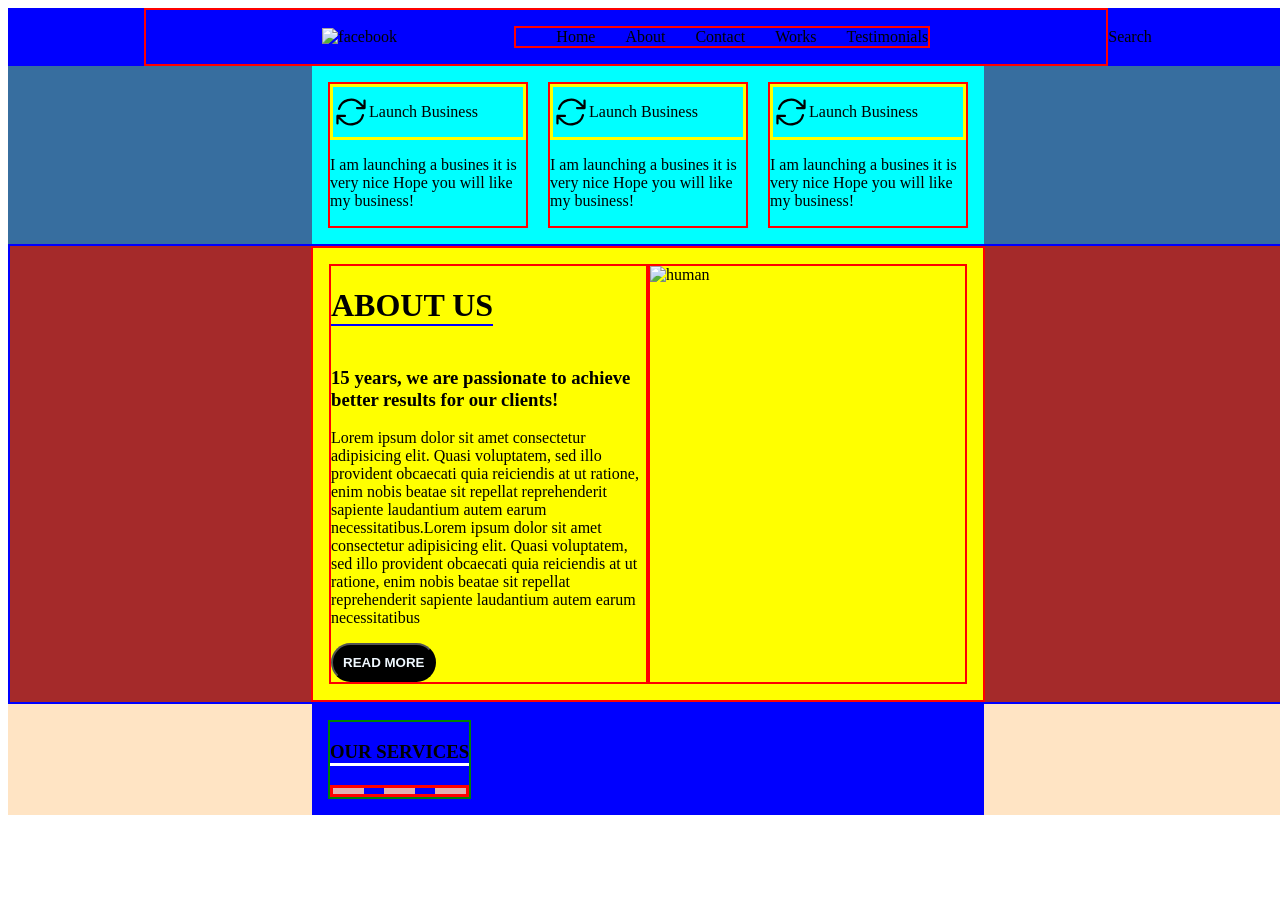
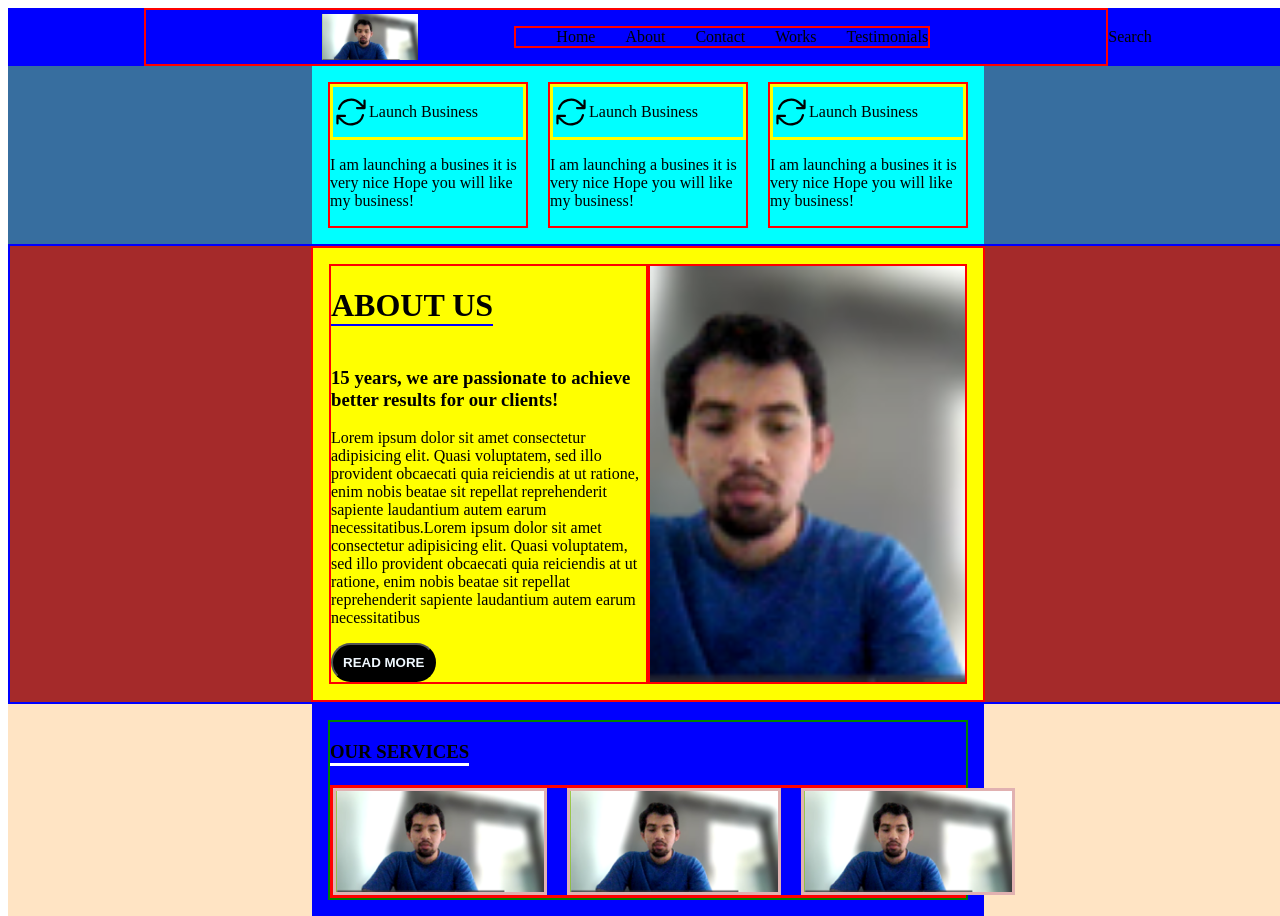
Before and after one commit to AdnanAShaikh/prac, a plain HTML site: page index.html in a window 1280 px wide. Before the commit the page ends 816 px from the top, so only its background shows below. Drawn offline with Linux system fonts and the light colour scheme.

Commit message:
Update index.html

```diff
--- a/index.html
+++ b/index.html
@@ -191,7 +191,7 @@
                 <div class="nav">
                     <div class="nav1">
                         <img
-                            src="Portfolio_Page_Task/Components/Assets/Capture.PNG"
+                            src="Capture.PNG"
                             alt="facebook">
 
                         <ul class="list">
@@ -285,7 +285,7 @@
                     </div>
 
                     <img class="img1"
-                        src="Portfolio_Page_Task/Components/Assets/Capture.PNG"
+                        src="Capture.PNG"
                         alt="human">
                 </div>
             </div>
@@ -299,12 +299,12 @@
 
                         <div class="section3">
                             <img class="i1"
-                                src="Portfolio_Page_Task/Components/Assets/Capture.PNG"
+                                src="Capture.PNG"
                                 alt>
                             <img class="i1"
-                                src="Portfolio_Page_Task/Components/Assets/Capture.PNG"
+                                src="Capture.PNG"
                                 alt><img class="i1"
-                                src="Portfolio_Page_Task/Components/Assets/Capture.PNG"
+                                src="Capture.PNG"
                                 alt>
                         </div>
 
```
